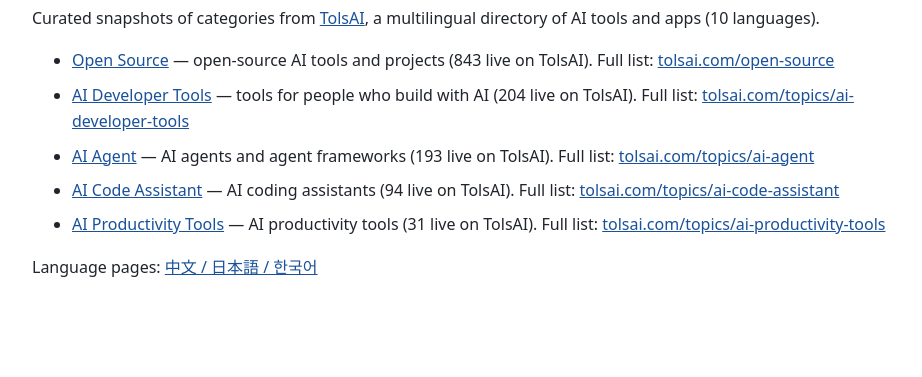
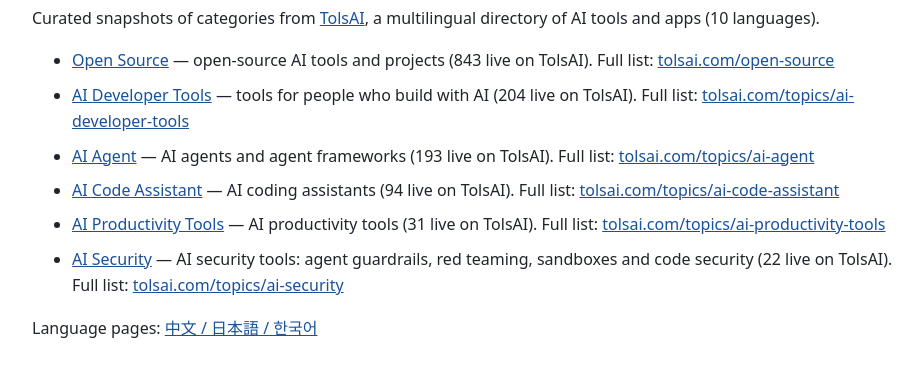
Before and after one commit to allen16881/awesome-tolsai, a plain HTML site: page topics/index.html in a window 1280 px wide. Shown: the part 149-526 px from the top of the page, without its empty margins (168-1090 px from the left). Drawn offline with Linux system fonts and the light colour scheme.

Commit message:
Topics index: add AI Security

```diff
--- a/topics/index.html
+++ b/topics/index.html
@@ -8,6 +8,7 @@
 <p>Curated snapshots of categories from <a href="https://www.tolsai.com/">TolsAI</a>, a multilingual directory of AI tools and apps (10 languages).</p>
 <ul>
 <li><a href="open-source.html">Open Source</a> — open-source AI tools and projects (843 live on TolsAI). Full list: <a href="https://www.tolsai.com/open-source">tolsai.com/open-source</a></li><li><a href="ai-developer-tools.html">AI Developer Tools</a> — tools for people who build with AI (204 live on TolsAI). Full list: <a href="https://www.tolsai.com/topics/ai-developer-tools">tolsai.com/topics/ai-developer-tools</a></li><li><a href="ai-agent.html">AI Agent</a> — AI agents and agent frameworks (193 live on TolsAI). Full list: <a href="https://www.tolsai.com/topics/ai-agent">tolsai.com/topics/ai-agent</a></li><li><a href="ai-code-assistant.html">AI Code Assistant</a> — AI coding assistants (94 live on TolsAI). Full list: <a href="https://www.tolsai.com/topics/ai-code-assistant">tolsai.com/topics/ai-code-assistant</a></li><li><a href="ai-productivity-tools.html">AI Productivity Tools</a> — AI productivity tools (31 live on TolsAI). Full list: <a href="https://www.tolsai.com/topics/ai-productivity-tools">tolsai.com/topics/ai-productivity-tools</a></li>
+<li><a href="ai-security.html">AI Security</a> — AI security tools: agent guardrails, red teaming, sandboxes and code security (22 live on TolsAI). Full list: <a href="https://www.tolsai.com/topics/ai-security">tolsai.com/topics/ai-security</a></li>
 </ul>
 <p>Language pages: <a href="../locales/index.html">中文 / 日本語 / 한국어</a></p>
 
```
